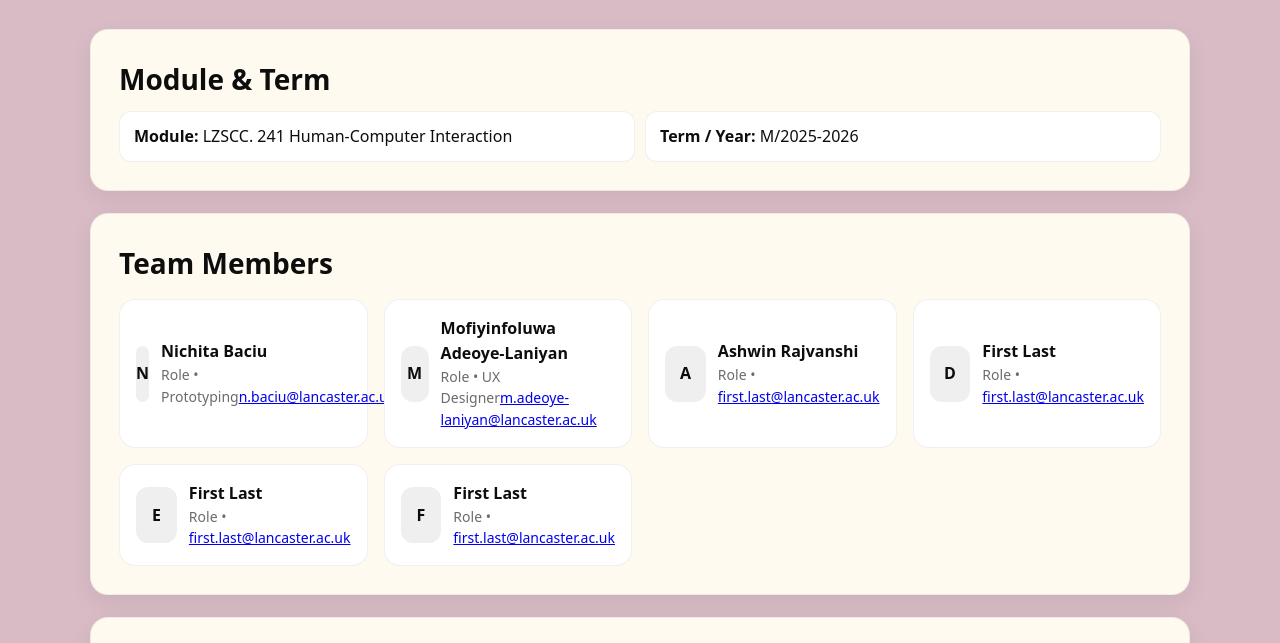
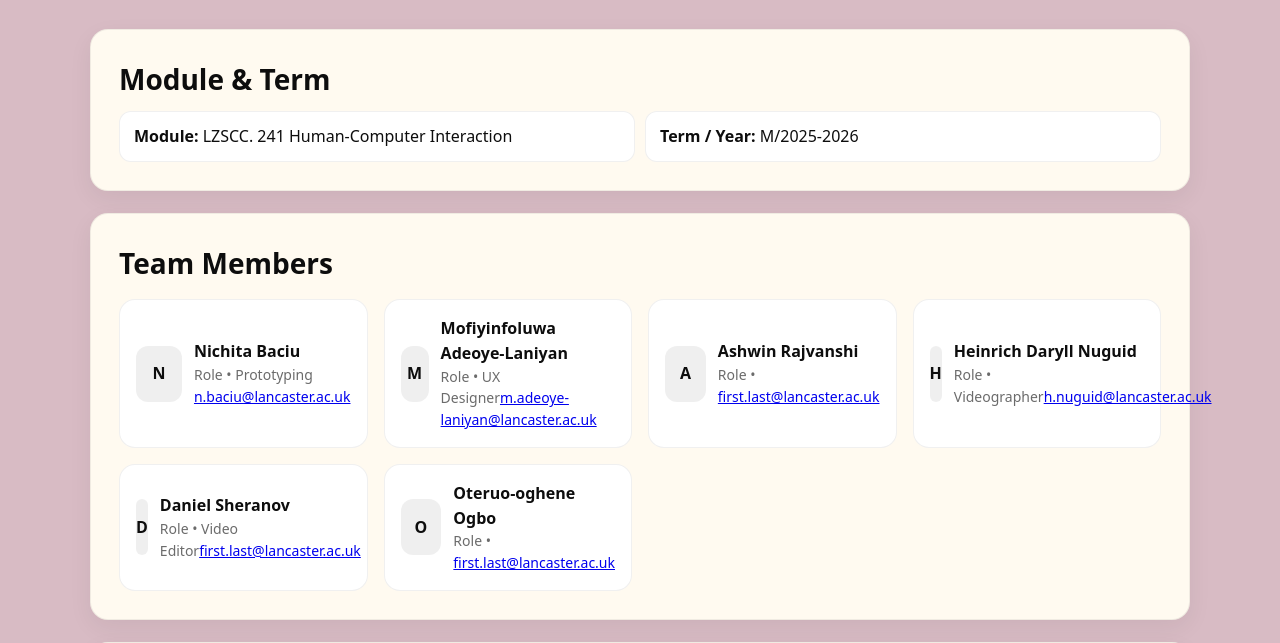
Before and after one commit to nikitungi4/HCI_coursework, a plain HTML site: page index.html in a window 1280 px wide. Shown: the part 82-725 px from the top of the page. Drawn offline with Linux system fonts and the light colour scheme.

Commit message:
Update index.html

```diff
--- a/index.html
+++ b/index.html
@@ -44,7 +44,7 @@
           <div class="avatar" aria-hidden="true">N</div>
           <div>
             <div class="name"><strong>Nichita Baciu</strong></div>
-            <div class="role">Role • Prototyping<a href="mailto:n.baciu@lancaster.ac.uk">n.baciu@lancaster.ac.uk</a></div>
+            <div class="role">Role • Prototyping <br> <a href="mailto:n.baciu@lancaster.ac.uk">n.baciu@lancaster.ac.uk</a></div>
           </div>
         </article>
         <article class="person" role="listitem">
@@ -62,23 +62,23 @@
           </div>
         </article>
         <article class="person" role="listitem">
-          <div class="avatar" aria-hidden="true">D</div>
+          <div class="avatar" aria-hidden="true">H</div>
           <div>
-            <div class="name"><strong>First Last</strong></div>
-            <div class="role">Role • <a href="mailto:first.last@example.edu">first.last@lancaster.ac.uk</a></div>
+            <div class="name"><strong>Heinrich Daryll Nuguid</strong></div>
+            <div class="role">Role • Videographer<a href="mailto:h.nuguid@lancaster.ac.uk">h.nuguid@lancaster.ac.uk</a></div>
           </div>
         </article>
         <article class="person" role="listitem">
-          <div class="avatar" aria-hidden="true">E</div>
+          <div class="avatar" aria-hidden="true">D</div>
           <div>
-            <div class="name"><strong>First Last</strong></div>
-            <div class="role">Role • <a href="mailto:first.last@example.edu">first.last@lancaster.ac.uk</a></div>
+            <div class="name"><strong>Daniel Sheranov</strong></div>
+            <div class="role">Role • Video Editor<a href="mailto:first.last@example.edu">first.last@lancaster.ac.uk</a></div>
           </div>
         </article>
         <article class="person" role="listitem">
-          <div class="avatar" aria-hidden="true">F</div>
+          <div class="avatar" aria-hidden="true">O</div>
           <div>
-            <div class="name"><strong>First Last</strong></div>
+            <div class="name"><strong>Oteruo-oghene Ogbo</strong></div>
             <div class="role">Role • <a href="mailto:first.last@example.edu">first.last@lancaster.ac.uk</a></div>
           </div>
         </article>
```
